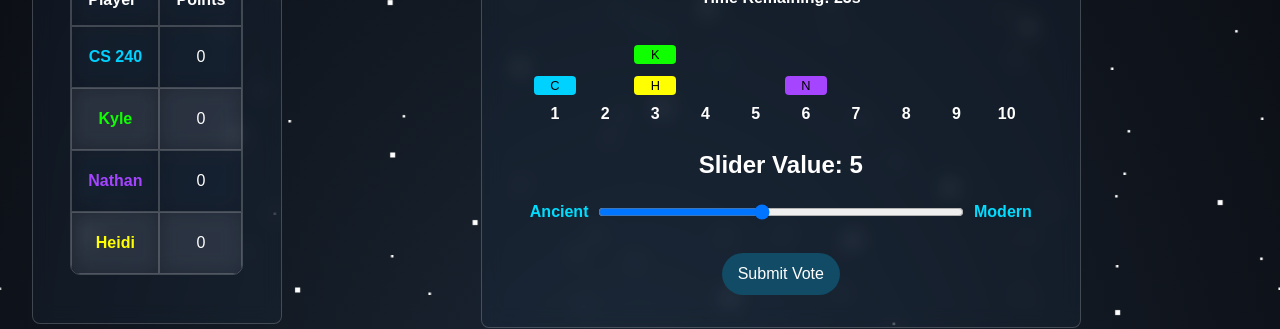
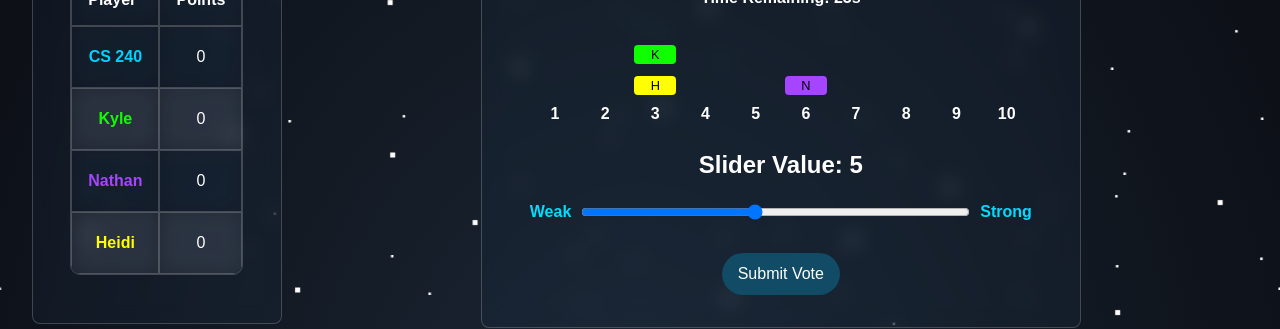
Before and after one commit to bolasson/startup, a React (Vite) app: page /play in a window 1280 px wide. Shown: the part 320-649 px from the top of the page. Built offline with nearby package versions, Linux system fonts and the light colour scheme.

Commit message:
Fixed some display errors on the play page.

```diff
--- a/src/play/play.jsx
+++ b/src/play/play.jsx
@@ -127,10 +127,10 @@ export default function Play() {
                     {activeGame && activeGame.clue && (
                         <>
                             <h4 className="countdown" style={{ marginBottom: '2rem' }}>Time Remaining: {time}s</h4>
-                            <PlayerVotes players={activeGame?.players || []} />
-                            <h2>Slider Value: {sliderValue}</h2>
+                            <PlayerVotes players={activeGame?.players.filter(player => player.userID !== activeGame.players[activeGame.currentItIndex].userID) || []} />
+                            {!isIt && <><h2>Slider Value: {sliderValue}</h2>
                             <div style={{ display: 'flex', width: '100%', alignItems: 'center', marginBottom: '2rem' }}>
-                                <span style={{ marginRight: '10px' }}><strong>Ancient</strong></span>
+                                <span style={{ marginRight: '10px' }}><strong>{scaleLabels.low}</strong></span>
                                 <input
                                     type="range"
                                     min="1"
@@ -139,12 +139,12 @@ export default function Play() {
                                     onChange={handleChange}
                                     style={{ flex: 1 }}
                                 />
-                                <span style={{ marginLeft: '10px' }}><strong>Modern</strong></span>
+                                <span style={{ marginLeft: '10px' }}><strong>{scaleLabels.high}</strong></span>
                             </div>
                             <form id="voteForm" onSubmit={handleVoteSubmit}>
                                 <input type="hidden" id="sliderValue" name="voteValue" value={sliderValue} />
                                 <button className="submit-vote" type="submit">Submit Vote</button>
-                            </form>
+                            </form></>}
                         </>)}
                 </section>
             </div>
```
